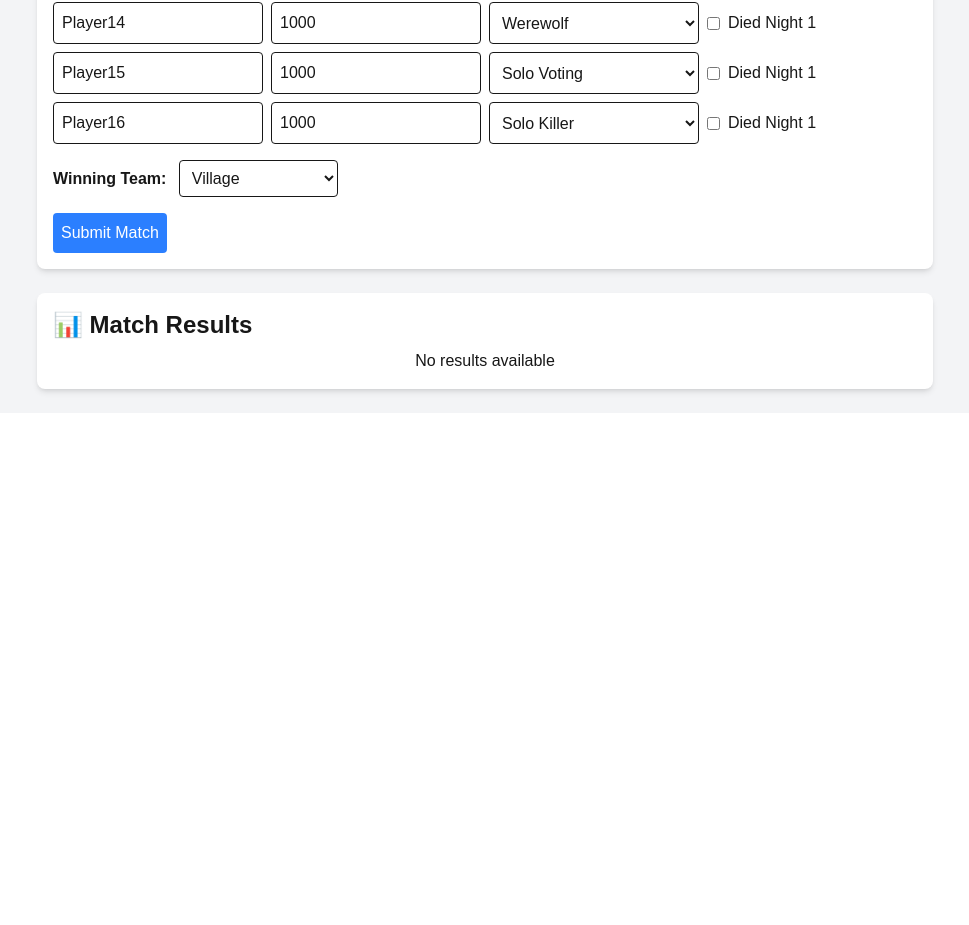
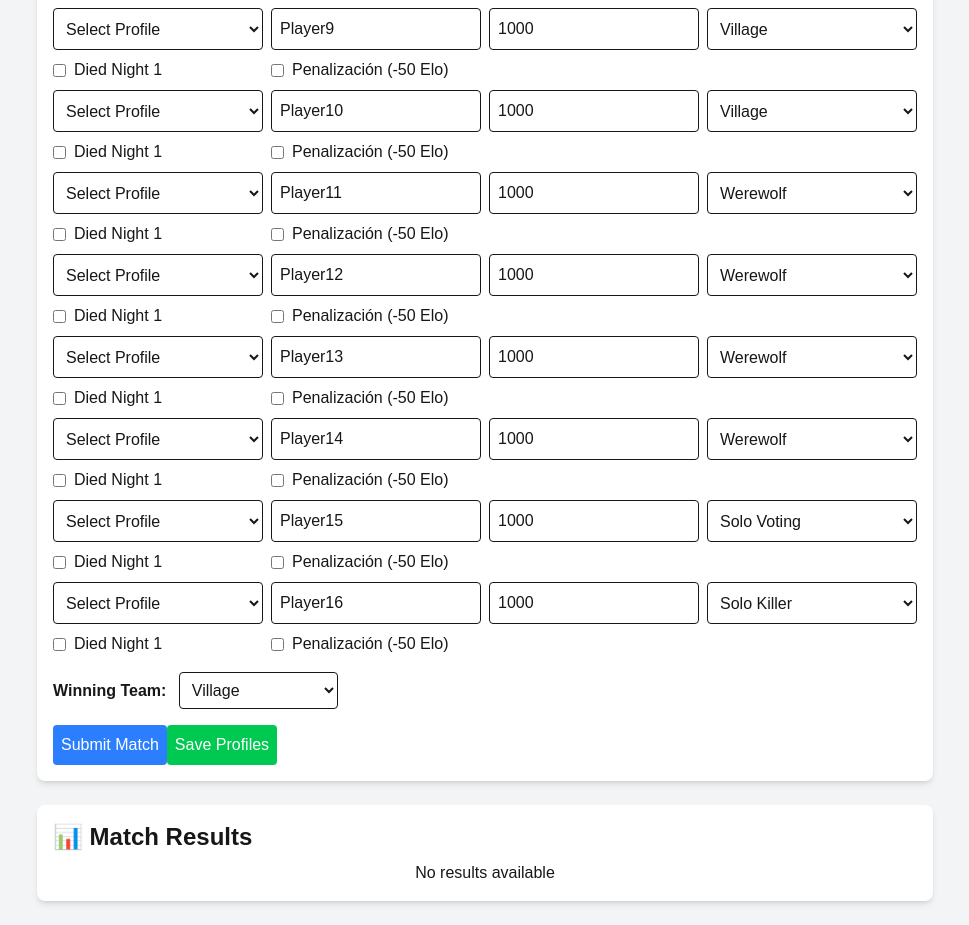
Before and after one commit to SinPaco/EloCalculatorsssa, a Next.js app: page / in a window 1280 px wide. Shown: the part 740-1665 px from the top of the page, without its empty margins (155-1124 px from the left). Before the commit the page ends 1153 px from the top, so only its background shows below. Built offline with nearby package versions, Linux system fonts and the light colour scheme.

Commit message:
Update index.js

```diff
--- a/pages/index.js
+++ b/pages/index.js
@@ -1,4 +1,4 @@
-import { useState } from "react";
+import { useState, useEffect } from "react";
 
 export default function Home() {
   const generateRandomNames = () => {
@@ -9,24 +9,76 @@ export default function Home() {
     return names;
   };
 
+  const getChangeBackgroundColor = (eloChange) => {
+    return parseInt(eloChange) > 0 ? "bg-green-200" : "bg-red-200"; // Green for positive, Red for negative
+  };
+
+  const getTeamBackgroundColor = (team) => {
+    switch (team) {
+      case "Village":
+        return "bg-green-300";
+      case "Werewolf":
+        return "bg-red-300";
+      case "Solo Killer":
+      case "Solo Voting":
+        return "bg-yellow-300";
+      case "Couple/Instigator":
+        return "bg-pink-300";
+      default:
+        return "";
+    }
+  };
+
+  const getLeagueFontColor = (league) => {
+    switch (league) {
+      case "Aspirante":
+        return "text-purple-500";
+      case "Experimentado":
+        return "text-purple-300";
+      case "Veterano":
+        return "text-green-500";
+      case "Profesional":
+        return "text-orange-500";
+      case "Elite":
+        return "text-cyan-500";
+      case "Maestro":
+        return "text-blue-800";
+      case "Leyenda":
+        return "text-yellow-500";
+      default:
+        return "";
+    }
+  };
+
   const defaultPlayers = generateRandomNames().map((name, index) => {
     let team = "Village";
+    let league = "Aspirante"; // Default league value
     if (index >= 10 && index < 14) {
       team = "Werewolf";
+      league = "Veterano";
     } else if (index === 14) {
       team = "Solo Voting";
+      league = "Elite";
     } else if (index === 15) {
       team = "Solo Killer";
+      league = "Leyenda";
     } else if (index === 16) {
       team = "Couple/Instigator";
+      league = "Maestro";
     }
 
-    return { name, elo: 1000, team, diedNight1: false };
+    return { name, elo: 1000, team, diedNight1: false, league, penalty: false };
   });
 
   const [players, setPlayers] = useState(defaultPlayers);
+  const [savedProfiles, setSavedProfiles] = useState([]);
   const [winningTeam, setWinningTeam] = useState("Village");
   const [results, setResults] = useState(null);
+
+  useEffect(() => {
+    const storedProfiles = JSON.parse(localStorage.getItem("savedProfiles")) || [];
+    setSavedProfiles(storedProfiles);
+  }, []);
 
   const handleChange = (index, field, value) => {
     const newPlayers = [...players];
@@ -34,9 +86,31 @@ export default function Home() {
     setPlayers(newPlayers);
   };
 
+  const saveProfiles = () => {
+    const updatedProfiles = players.map(player => ({
+      name: player.name,
+      elo: player.elo,
+      team: player.team
+    }));
+    localStorage.setItem("savedProfiles", JSON.stringify(updatedProfiles));
+    setSavedProfiles(updatedProfiles);
+    alert("Player profiles saved successfully!");
+  };
+
+  const handleProfileSelect = (index, selectedProfile) => {
+    const newPlayers = [...players];
+    newPlayers[index] = {
+      ...newPlayers[index],
+      name: selectedProfile.name,
+      elo: selectedProfile.elo,
+      team: selectedProfile.team
+    };
+    setPlayers(newPlayers);
+  };
+
   const submitMatch = async () => {
     try {
-      const response = await fetch("http://15.204.218.33:8000/calculate-elo", {
+      const response = await fetch("http://localhost:8000/calculate-elo", {
         method: "POST",
         headers: { "Content-Type": "application/json" },
         body: JSON.stringify({
@@ -44,7 +118,8 @@ export default function Home() {
             name: player.name,
             current_elo: player.elo,
             team: player.team,
-            died_night_1: player.diedNight1
+            died_night_1: player.diedNight1,
+            penalty: player.penalty,
           })),
           village_won: winningTeam === "Village",
           solo_killer_won: winningTeam === "Solo Killer",
@@ -58,59 +133,33 @@ export default function Home() {
       }
 
       const data = await response.json();
-      console.log(data);
+      console.log("Backend Response:", data);
       setResults({
         players: data.results,
         avgVillageElo: data.avg_village_elo,
         avgEvilAllianceElo: data.avg_evil_alliance_elo,
         expectedResult: data.expected_result,
       });
+
+      const updatedPlayers = players.map(player => {
+        const updatedPlayer = data.results.find(p => p.name === player.name);
+        if (updatedPlayer) {
+          return {
+            ...player,
+            elo: updatedPlayer.new_elo,
+          };
+        }
+        return player;
+      });
+
+      setPlayers(updatedPlayers);
+
     } catch (error) {
       console.error("Fetch error:", error);
       alert("There was an error submitting the match. Please try again.");
     }
   };
 
-  const getTeamBackgroundColor = (team) => {
-    switch (team) {
-      case "Village":
-        return "bg-green-300"; // Darker green
-      case "Werewolf":
-        return "bg-red-300"; // Darker red
-      case "Solo Killer":
-      case "Solo Voting":
-        return "bg-yellow-300"; // Darker yellow
-      case "Couple/Instigator":
-        return "bg-pink-300"; // Darker pink
-      default:
-        return ""; // Default background
-    }
-  };
-
-  const getChangeBackgroundColor = (change) => {
-    return parseInt(change) > 0 ? "bg-green-200" : "bg-red-200"; // Green for positive, Red for negative
-  };
-
-  const getLeagueFontColor = (league) => {
-    switch (league) {
-      case "Aspirante":
-        return "text-purple-500"; // Purple
-      case "Experimentado":
-        return "text-purple-300"; // Light purple
-      case "Veterano":
-        return "text-green-500"; // Green
-      case "Profesional":
-        return "text-orange-500"; // Orange
-      case "Elite":
-        return "text-cyan-500"; // Cyan
-      case "Maestro":
-        return "text-blue-800"; // Dark blue
-      case "Leyenda":
-        return "text-yellow-500"; // Yellow
-      default:
-        return ""; // Default font color
-    }
-  };
 
   return (
     <div className="min-h-screen bg-gray-100 flex flex-col items-center p-6 font-sans">
@@ -119,6 +168,24 @@ export default function Home() {
       <div className="bg-white shadow-md p-4 rounded-lg w-full max-w-4xl">
         {players.map((player, index) => (
           <div key={index} className="grid grid-cols-4 gap-2 mb-2">
+            <select
+              className="p-2 border rounded"
+              onChange={(e) => {
+                const selectedProfile = savedProfiles.find(p => p.name === e.target.value);
+                if (selectedProfile) {
+                  handleProfileSelect(index, selectedProfile);
+                }
+              }}
+              defaultValue="Select Profile"
+            >
+              <option disabled>Select Profile</option>
+              {savedProfiles.map(savedProfile => (
+                <option key={savedProfile.name} value={savedProfile.name}>
+                  {savedProfile.name} ({savedProfile.elo})
+                </option>
+              ))}
+            </select>
+
             <input
               type="text"
               placeholder={`Player ${index + 1} Name`}
@@ -153,6 +220,14 @@ export default function Home() {
               />
               <span>Died Night 1</span>
             </label>
+            <label className="flex items-center space-x-2">
+              <input
+                type="checkbox"
+                checked={player.penalty}
+                onChange={(e) => handleChange(index, "penalty", e.target.checked)}
+              />
+              <span>Penalización (-50 Elo)</span>
+            </label>
           </div>
         ))}
 
@@ -177,13 +252,19 @@ export default function Home() {
         >
           Submit Match
         </button>
+
+        <button
+          className="mt-4 bg-green-500 text-white p-2 rounded hover:bg-green-600"
+          onClick={saveProfiles}
+        >
+          Save Profiles
+        </button>
       </div>
 
       {results ? (
         <>
-          {/* Additional Metrics Section */}
           <div className="bg-white shadow-md p-4 rounded-lg w-full max-w-4xl mt-6">
-            <h2 className="text-xl font-bold mb-2">📊 Parametros Adicionales</h2>
+            <h2 className="text-2xl font-bold mb-2">📊 Parametros Adicionales</h2>
             <p className="mb-2"><strong>Promedio Aldea Elo:</strong> {Math.round(results.avgVillageElo)}</p>
             <p className="mb-2"><strong>Promedio Alianza Malvada Elo:</strong> {Math.round(results.avgEvilAllianceElo)}</p>
             <p className="mb-2">
@@ -193,7 +274,6 @@ export default function Home() {
             </p>
           </div>
 
-          {/* Match Results Table */}
           <div className="bg-white shadow-md p-4 rounded-lg w-full max-w-4xl mt-6">
             <h2 className="text-2xl font-bold mb-2">📊 Resultados</h2>
             <table className="w-full border-collapse border border-gray-400 mt-4">
@@ -210,15 +290,11 @@ export default function Home() {
               <tbody>
                 {results.players.map((player, index) => (
                   <tr key={index} className="text-center border border-gray-400">
-                    <td className="border p-2">{player.name}</td>
-                    <td className={`border p-2 font-bold ${getTeamBackgroundColor(player.team)}`}>
-                      {player.team}
-                    </td>
-                    <td className="border p-2">{player.old_elo}</td>
-                    <td className="border p-2">{player.new_elo}</td>
-                    <td className={`border p-2 ${getChangeBackgroundColor(player.elo_change)}`}>
-                      {player.elo_change}
-                    </td>
+                    <td className="border p-2 bg-white">{player.name}</td>
+                    <td className={`border p-2 font-bold ${getTeamBackgroundColor(player.team)}`}>{player.team}</td>
+                    <td className="border p-2 bg-white">{player.old_elo}</td>
+                    <td className="border p-2 bg-white">{player.new_elo}</td>
+                    <td className={`border p-2 ${getChangeBackgroundColor(player.elo_change)}`}>{player.elo_change}</td>
                     <td
                       className={`border border-black p-2 font-bold bg-black ${getLeagueFontColor(player.league)}`}
                     >
```
